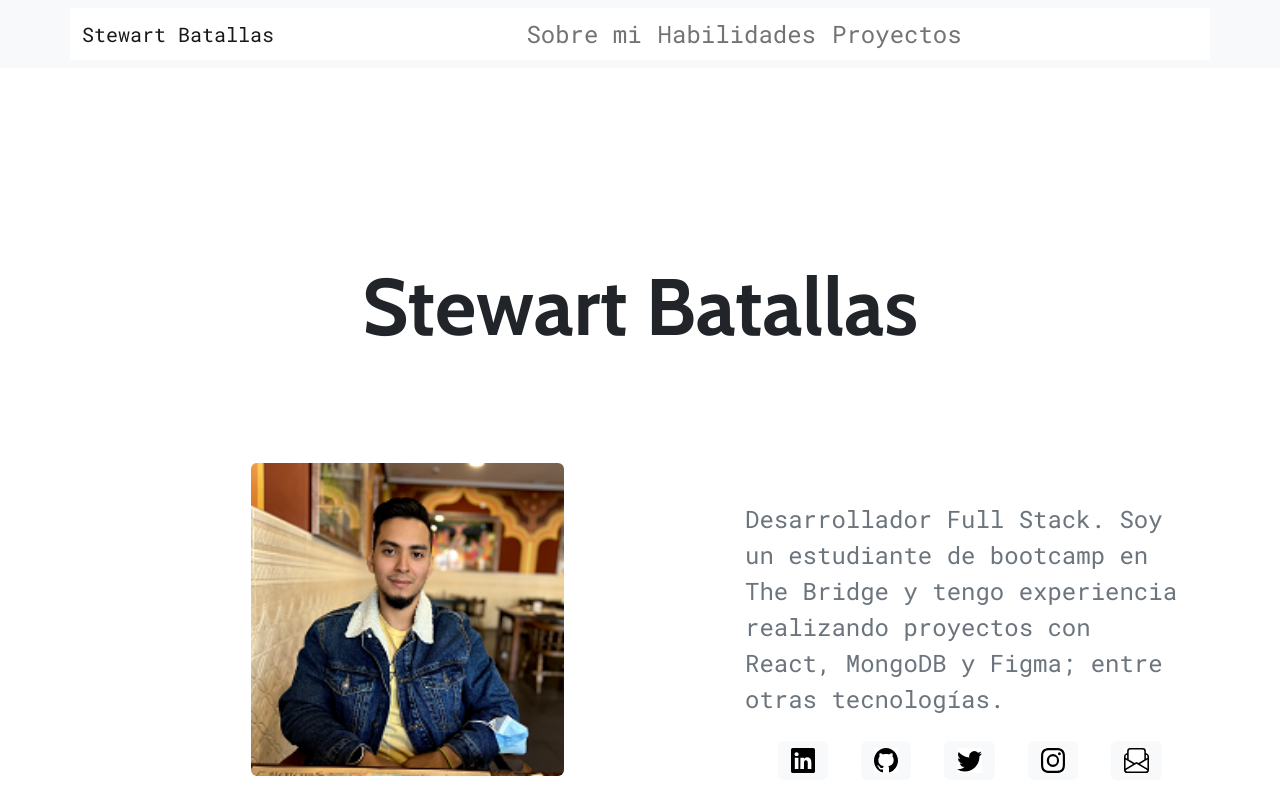
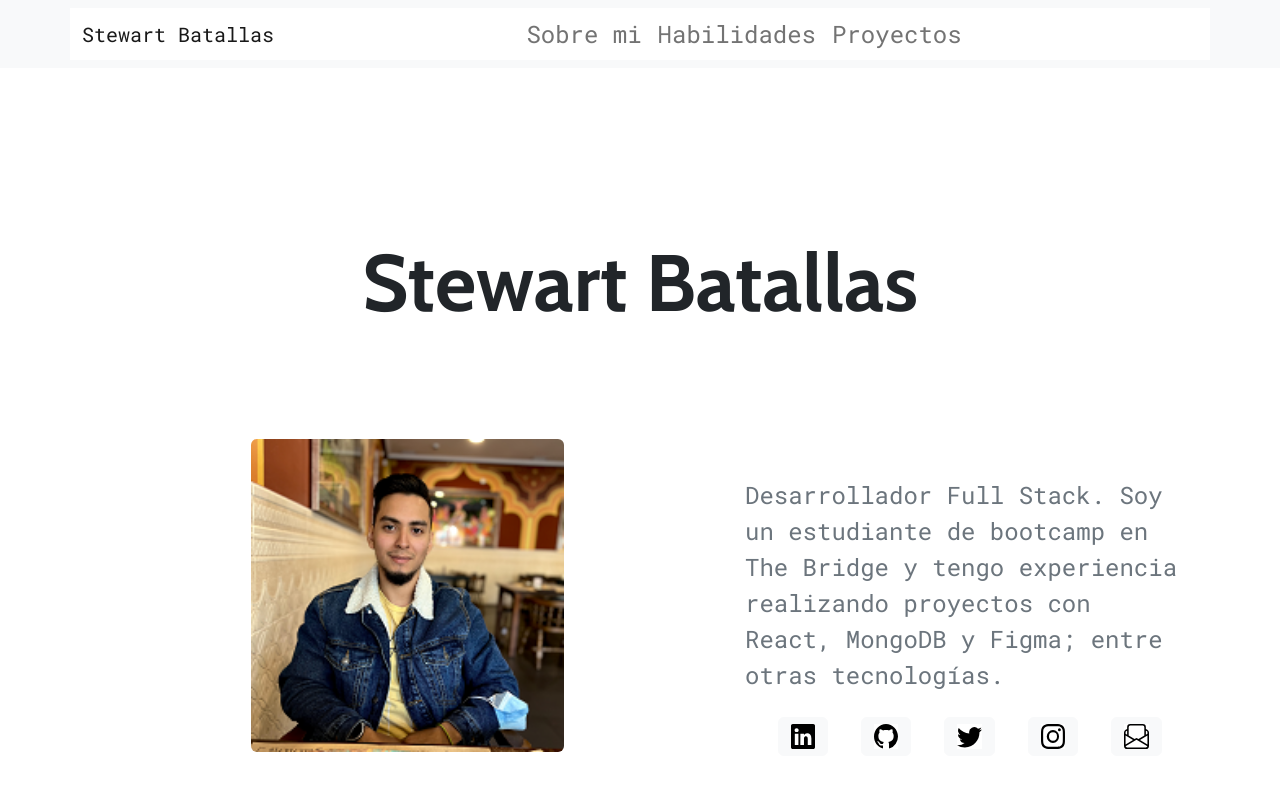
Before and after one commit to swbatallas/sw-portfolio, a React (Create React App) app: page / in a window 1280 px wide. Built offline with nearby package versions, Linux system fonts and the light colour scheme; a web font is replaced by a local one.

Commit message:
eliminado margin superior del apartado sobre mi

```diff
--- a/src/Pages/Profile/Profile.js
+++ b/src/Pages/Profile/Profile.js
@@ -6,7 +6,7 @@ import { Outlet } from 'react-router-dom';
 
 export default function Profile() {
     return (
-        <Container className='presentation mt-4'>
+        <Container className='presentation'>
             <Container fluid className='title d-flex justify-content-center align-items-center'>
                 <h1>Stewart Batallas</h1>
             </Container>
```
